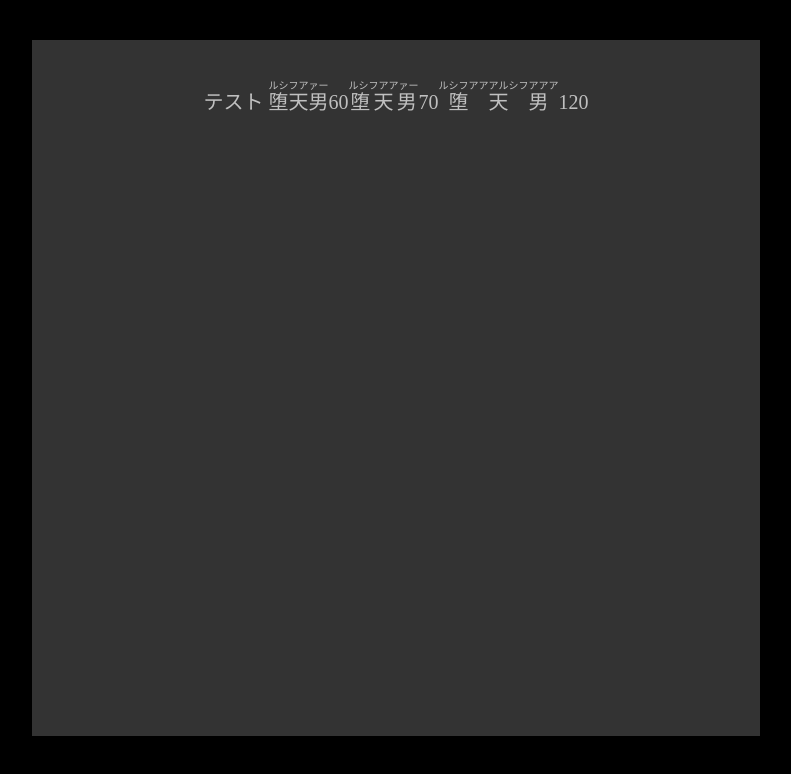
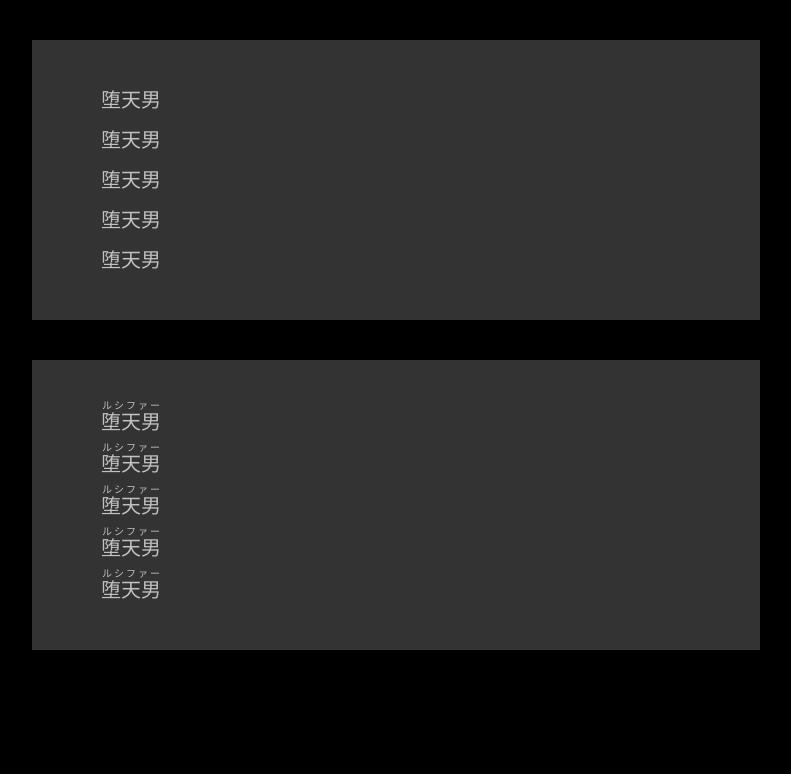
Before and after one commit to celebrater46/testRubyHeight, a plain HTML site: page index.html in a window 1280 px wide. Shown: the whole page, without its empty margins (40-831 px from the left). Drawn offline with Linux system fonts and the light colour scheme; a web font is replaced by a local one.

Commit message:
test done. Could not adjust ruby height

```diff
--- a/index.html
+++ b/index.html
@@ -3,11 +3,26 @@
 <head>
     <meta charset="UTF-8">
     <title>Test Ruby Scale</title>
+    <link rel="preconnect" href="https://fonts.gstatic.com">
+    <link href="https://fonts.googleapis.com/css2?family=Kosugi&display=swap" rel="stylesheet">
+    <link rel="preconnect" href="https://fonts.gstatic.com">
+    <link href="https://fonts.googleapis.com/css2?family=Noto+Serif+JP:wght@200&display=swap" rel="stylesheet">
     <link rel="stylesheet" href="style.css" type="text/css">
 </head>
 <body>
-    <div id="box" class="page">
-        <p>テスト</p>
+    <div id="noRuby" class="page">
+        <p>堕天男</p>
+        <p>堕天男</p>
+        <p>堕天男</p>
+        <p>堕天男</p>
+        <p>堕天男</p>
+    </div>
+    <div id="ruby" class="page">
+        <p><ruby><rb>堕天男</rb><rp>(</rp><rt>ルシファー</rt><rp>)</rp></ruby></p>
+        <p><ruby><rb>堕天男</rb><rp>(</rp><rt>ルシファー</rt><rp>)</rp></ruby></p>
+        <p><ruby><rb>堕天男</rb><rp>(</rp><rt>ルシファー</rt><rp>)</rp></ruby></p>
+        <p><ruby><rb>堕天男</rb><rp>(</rp><rt>ルシファー</rt><rp>)</rp></ruby></p>
+        <p><ruby><rb>堕天男</rb><rp>(</rp><rt>ルシファー</rt><rp>)</rp></ruby></p>
     </div>
 
     <script type="text/javascript" src="main.js"></script>
--- a/main.js
+++ b/main.js
@@ -1,31 +1,11 @@
 "use strict";
 
-let div = document.getElementById("box");
+const noRuby = document.getElementById("noRuby");
+const ruby = document.getElementById("ruby");
 
-const encodeRuby = (line) => {
-    if(line.indexOf("｜") > -1
-        && line.indexOf("《") > -1
-        && line.indexOf("》") > -1)
-    {
-        return line.replace(
-            /｜(.*)《(.*)》/g,
-            "<ruby><rb>$1</rb><rp>(</rp><rt>$2</rt><rp>)</rp></ruby>"
-        );
-    }
-    return line;
-}
+console.log(noRuby.clientHeight);
+console.log(ruby.clientHeight);
 
-const addLine = (str) => {
-    const encoded = encodeRuby(str);
-    // console.log(encoded);
-    let p = document.createElement("p");
-    p.innerHTML = encoded;
-    div.appendChild(p);
-    let scaleP = document.createElement("p");
-    scaleP.innerText = p.clientWidth;
-    div.appendChild(scaleP);
-}
+// 'Kosugi' 仕様、line-height: 150% の場合、noRuby: 238, ruby: 273
 
-addLine("｜堕天男《ルシフアァー》");
-addLine("｜堕天男《ルシフアアァー》");
-addLine("｜堕天男《ルシフアアアルシフアアア》");
+// Firefox 以外で ruby タグを使いつつ、ルビの行間幅を固定する方法は現時点でないっぽい。
--- a/style.css
+++ b/style.css
@@ -8,11 +8,11 @@ body {
     background-color: black;
     color: silver;
     text-align: center;
+    font-family: 'Kosugi', 'Noto Serif JP', Hiragino Kaku Gothic ProN W3, Helvetica, Meiryo, Tahoma;
 }
 
 div.page{
     width: 600px;
-    height: 77vh;
     padding: 5vh 5vw;
     margin: 5vh 5vw;
     background-color: #333333;
@@ -22,8 +22,9 @@ p{
     font-size: 1rem;
     text-align: left;
     margin: 0;
-    padding: 0;
-    display: inline-block;
+    padding: 5px;
+    line-height: 150%;
+    display: block;
 }
 
 a{
```
